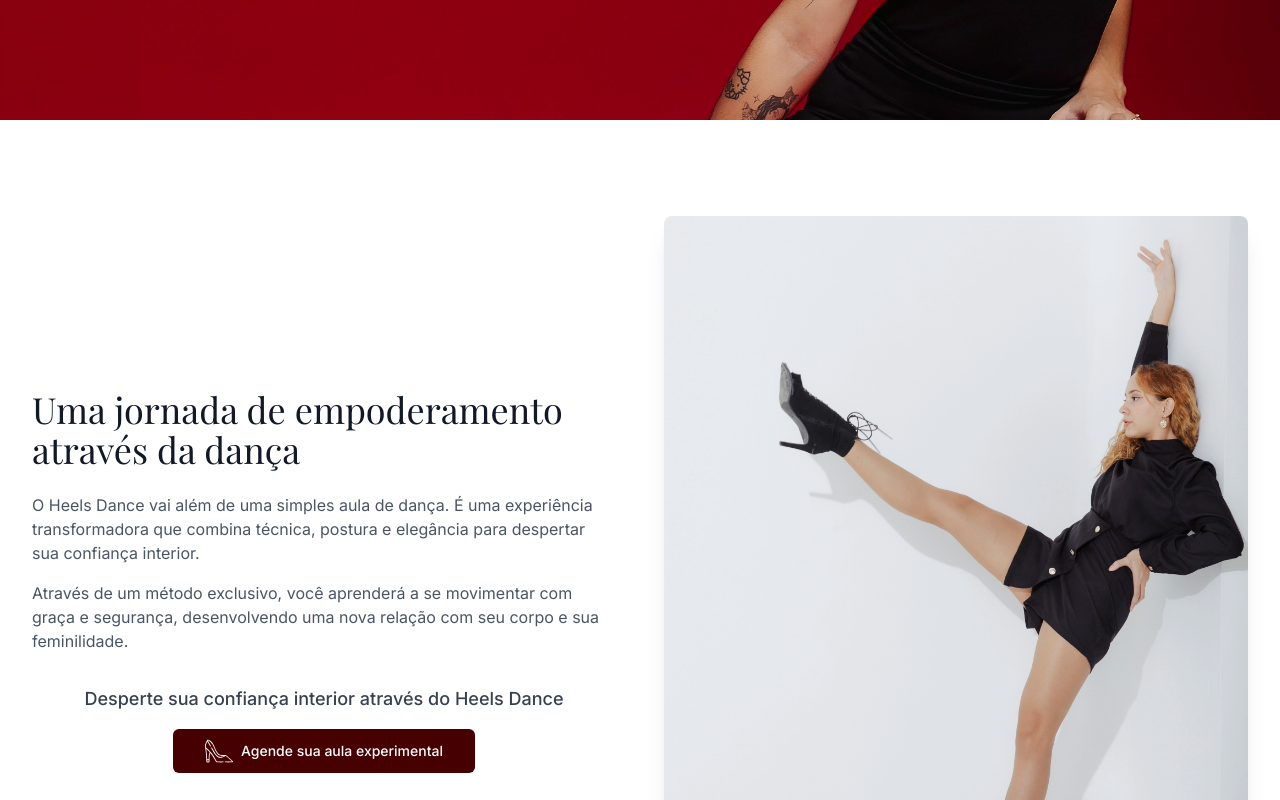
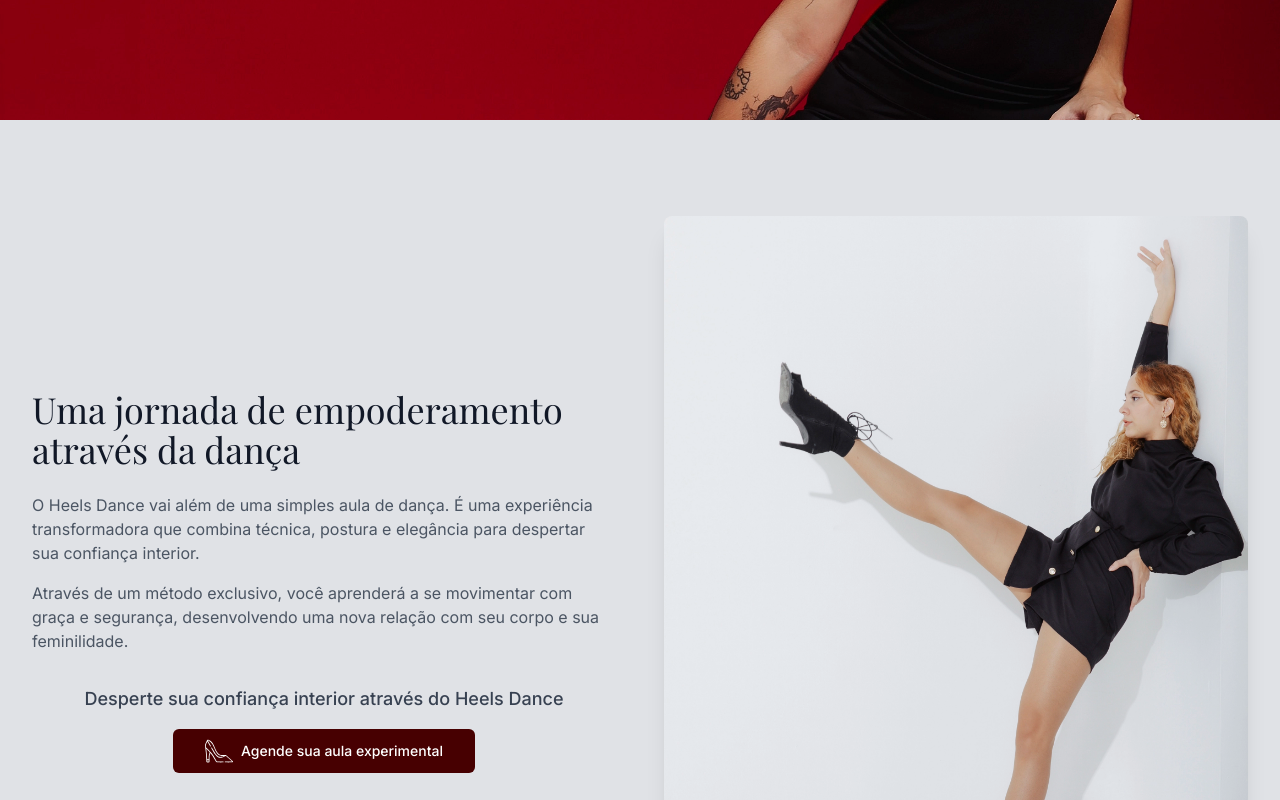
Before and after one commit to ItaloSol/luandaribeirohd, a Next.js app: page / in a window 1280 px wide. Shown: the part 680-1480 px from the top of the page. Built offline with nearby package versions, Linux system fonts and the light colour scheme; a web font is replaced by a local one.

Commit message:
BackGround

```diff
--- a/app/globals.css
+++ b/app/globals.css
@@ -25,8 +25,7 @@
   background: linear-gradient(rgba(71, 0, 1, 0.85), rgba(71, 0, 1, 0.85));
 }
 .bg-mascara {
-  opacity: 0.5;
-  background-color: #e0e2e6;
+  background-color: #E0E2E6;
 }
 
 .icon-heels {
--- a/components/sections/About.tsx
+++ b/components/sections/About.tsx
@@ -6,7 +6,7 @@ import { CTAButton } from "@/components/ui/cta-button";
 
 export default function About() {
   return (
-    <section id="Sobre" className="section-padding bg-white">
+    <section id="Sobre" className="section-padding bg-mascara">
       <div className="container-custom">
         <div className="grid md:grid-cols-2 gap-12 items-center">
           <FadeIn delay={0.2}>
--- a/components/sections/Benefits.tsx
+++ b/components/sections/Benefits.tsx
@@ -31,7 +31,7 @@ export default function Benefits() {
           backgroundImage: "url('/imagens/luanda_1.webp')",
         }}
       />
-      <div className="absolute inset-0 bg-mascara"></div>
+      <div className="absolute inset-0 hero-gradient"></div>
 
       <div className="container-custom relative z-10">
         <motion.h2
--- a/components/sections/Choreography.tsx
+++ b/components/sections/Choreography.tsx
@@ -13,7 +13,7 @@ export default function Choreography() {
           backgroundImage: "url('/imagens/luanda_3.webp')",
         }}
       />
-      <div className="absolute inset-0 bg-mascara"></div>
+      <div className="absolute inset-0 hero-gradient"></div>
 
       <div className="container-custom relative z-10">
         <FadeIn>
--- a/components/sections/FAQ.tsx
+++ b/components/sections/FAQ.tsx
@@ -6,7 +6,7 @@ import { FadeIn } from "../animations/FadeIn";
 
 export default function FAQ() {
   return (
-    <section id="FAQ" className="section-padding bg-white">
+    <section id="FAQ" className="section-padding bg-mascara">
       <div className="container-custom">
         <FadeIn>
           <h2 className="text-4xl font-serif text-center mb-12">Perguntas Frequentes</h2>
--- a/components/sections/Footer.tsx
+++ b/components/sections/Footer.tsx
@@ -7,7 +7,7 @@ export default function Footer() {
   const navLinks = ["Inicio", "Sobre", "Aulas", "Coreografia", "FAQ", "Contato"];
 
   return (
-    <footer className="bg-white text-gray-900 py-12 border-t border-gray-100">
+    <footer className="bg-mascara text-gray-900 py-12 border-t border-gray-100">
       <div className="container-custom">
         <FadeIn>
           <div className="grid md:grid-cols-3 gap-8">
```
Also changed, not shown: 3 other files (tests, documents, lock files or other folders).
